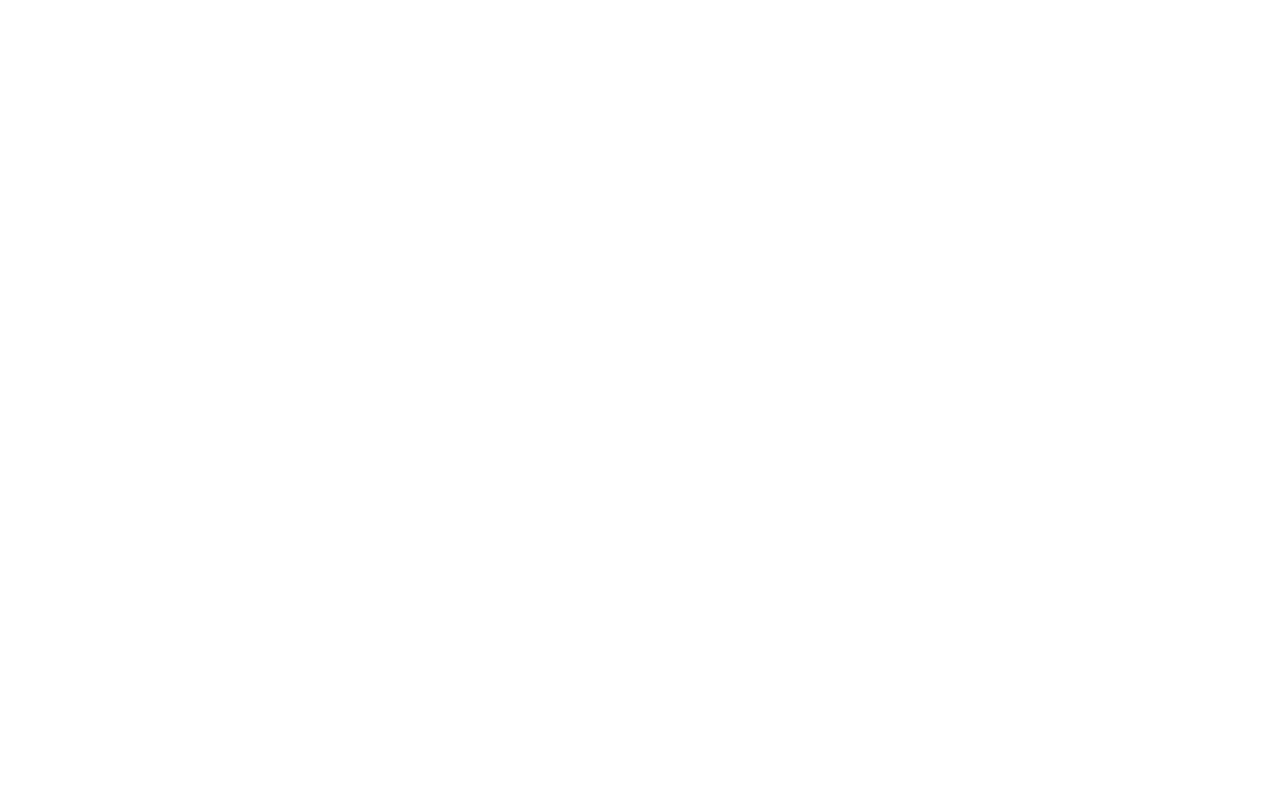
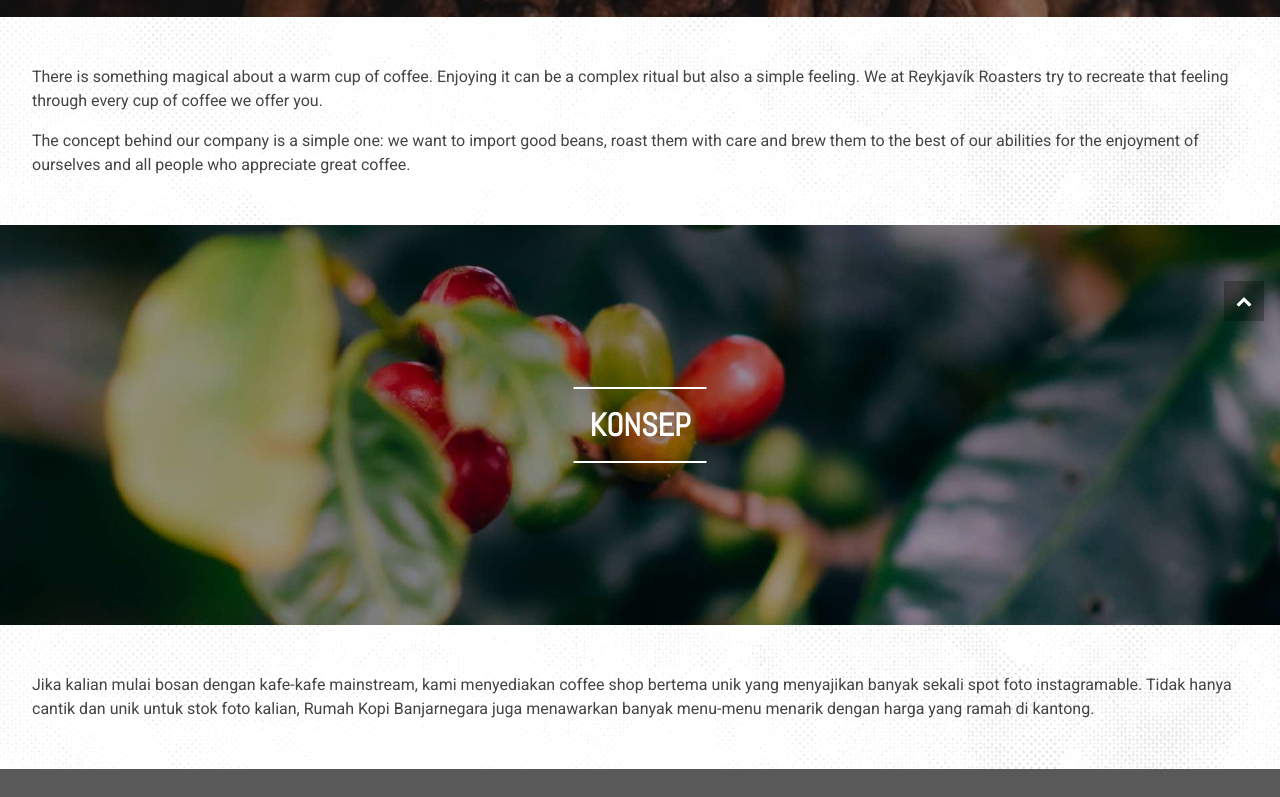
Before and after one commit to DandunAdi/coffee-project, a Next.js app: page /about in a window 1280 px wide. Before the commit this address had no page. Shown: the part 463-1260 px from the top of the page. Before the commit the page ends 800 px from the top, so only its background shows below. Built offline with nearby package versions, Linux system fonts and the light colour scheme.

Commit message:
add about page

```diff
--- a/components/title.js
+++ b/components/title.js
@@ -1,13 +1,15 @@
-const Title = ({ text, size }) => {
+const Title = ({ text, size, color }) => {
+  const textColor = color === "white" ? "#fff" : "rgb(68, 68, 68)";
   return (
     <div style={{ padding: "2rem" }} className="flex">
       <div
         style={{
-          borderTop: "2px solid rgb(68, 68, 68)",
-          borderBottom: "2px solid rgb(68, 68, 68)",
+          borderTop: "2px solid " + textColor,
+          borderBottom: "2px solid " + textColor,
           margin: "1rem",
           padding: "1rem",
           display: "inline-block",
+          color: textColor,
         }}
       >
         <h1 className={size + " text-center"}>{text}</h1>
--- /dev/null
+++ b/pages/about.js
@@ -0,0 +1,61 @@
+import Layout from "../components/layout";
+import Title from "../components/title";
+import styles from "./about.module.css";
+
+const About = () => {
+  return (
+    <Layout>
+      <main style={{ marginTop: "5rem" }}>
+        <section>
+          <div className={styles.bannerContainer}>
+            <div
+              className={styles.banner}
+              style={{ backgroundImage: "url('/images/coffee_at_hand.jpg')" }}
+            ></div>
+            <div className="abs-center">
+              <Title text="SEJARAH" size="xl" color="white" />
+            </div>
+          </div>
+
+          <div className={styles.body + " dot-bg"}>
+            <p class={styles.paragraph}>
+              There is something magical about a warm cup of coffee. Enjoying it
+              can be a complex ritual but also a simple feeling. We at Reykjavík
+              Roasters try to recreate that feeling through every cup of coffee
+              we offer you.
+            </p>
+            <p class={styles.paragraph}>
+              The concept behind our company is a simple one: we want to import
+              good beans, roast them with care and brew them to the best of our
+              abilities for the enjoyment of ourselves and all people who
+              appreciate great coffee.
+            </p>
+          </div>
+        </section>
+        <section>
+          <div className={styles.bannerContainer}>
+            <div
+              className={styles.banner}
+              style={{ backgroundImage: "url('/images/coffee_plant.jpg')" }}
+            ></div>
+            <div className="abs-center">
+              <Title text="KONSEP" size="xl" color="white" />
+            </div>
+          </div>
+
+          <div className={styles.body + " dot-bg"}>
+            <p class={styles.paragraph}>
+              Jika kalian mulai bosan dengan kafe-kafe mainstream, kami
+              menyediakan coffee shop bertema unik yang menyajikan banyak sekali
+              spot foto instagramable. Tidak hanya cantik dan unik untuk stok
+              foto kalian, Rumah Kopi Banjarnegara juga menawarkan banyak
+              menu-menu menarik dengan harga yang ramah di kantong.
+            </p>
+          </div>
+        </section>
+      </main>
+    </Layout>
+  );
+};
+
+export default About;
--- /dev/null
+++ b/pages/about.module.css
@@ -0,0 +1,20 @@
+.bannerContainer {
+  background-color: #000;
+  position: relative;
+}
+.banner {
+  background-repeat: no-repeat;
+  background-position: center center;
+  background-size: cover;
+  background-attachment: fixed;
+  opacity: 0.6;
+  height: 25rem;
+}
+
+.body {
+  padding: 2rem;
+}
+
+.paragraph {
+  margin: 1rem 0;
+}
--- a/styles/utils.css
+++ b/styles/utils.css
@@ -49,6 +49,9 @@
 .text-center {
   text-align: center;
 }
+.text-white {
+  color: #fff;
+}
 .ls-2 {
   letter-spacing: 2px;
 }
```
